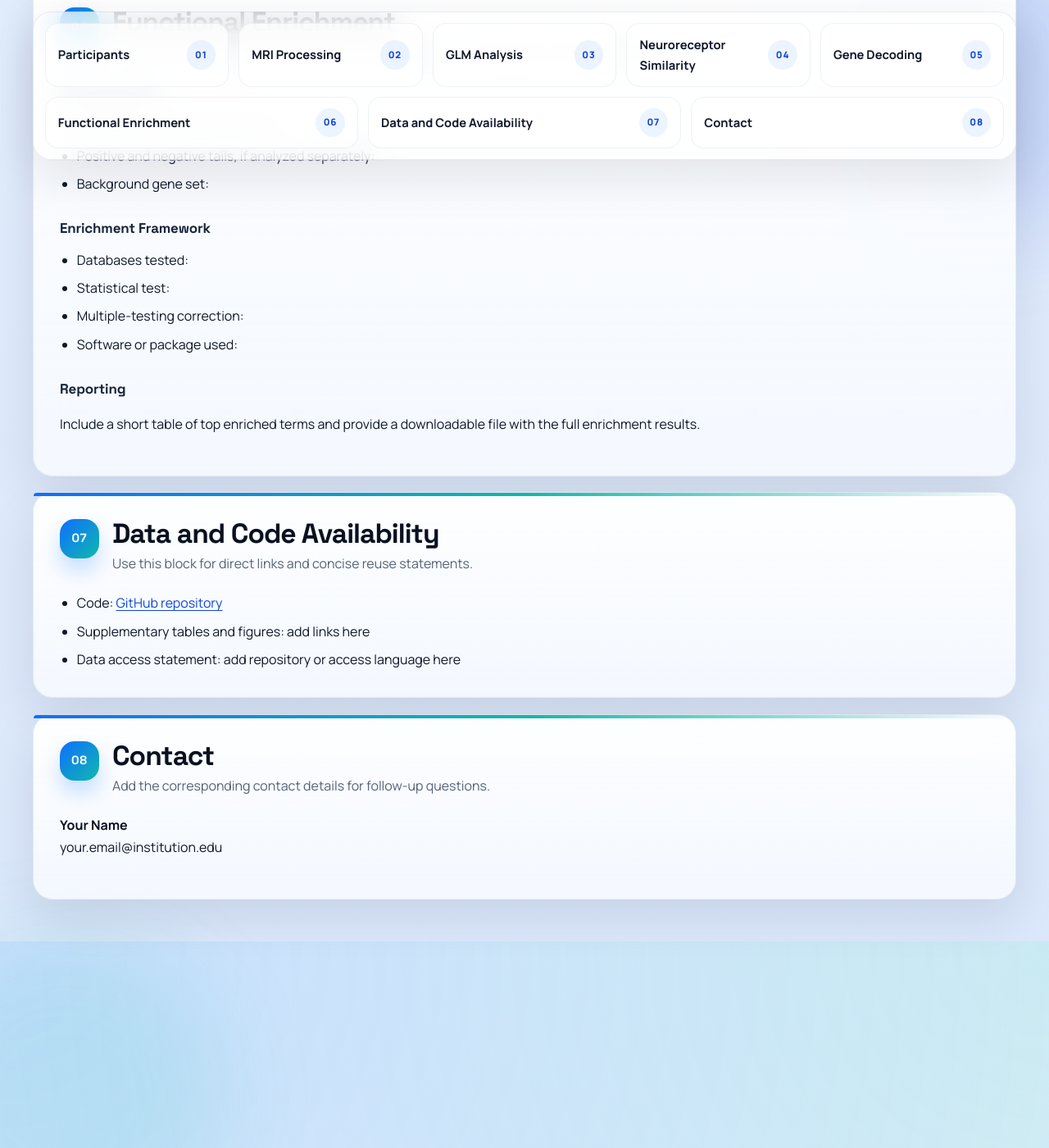
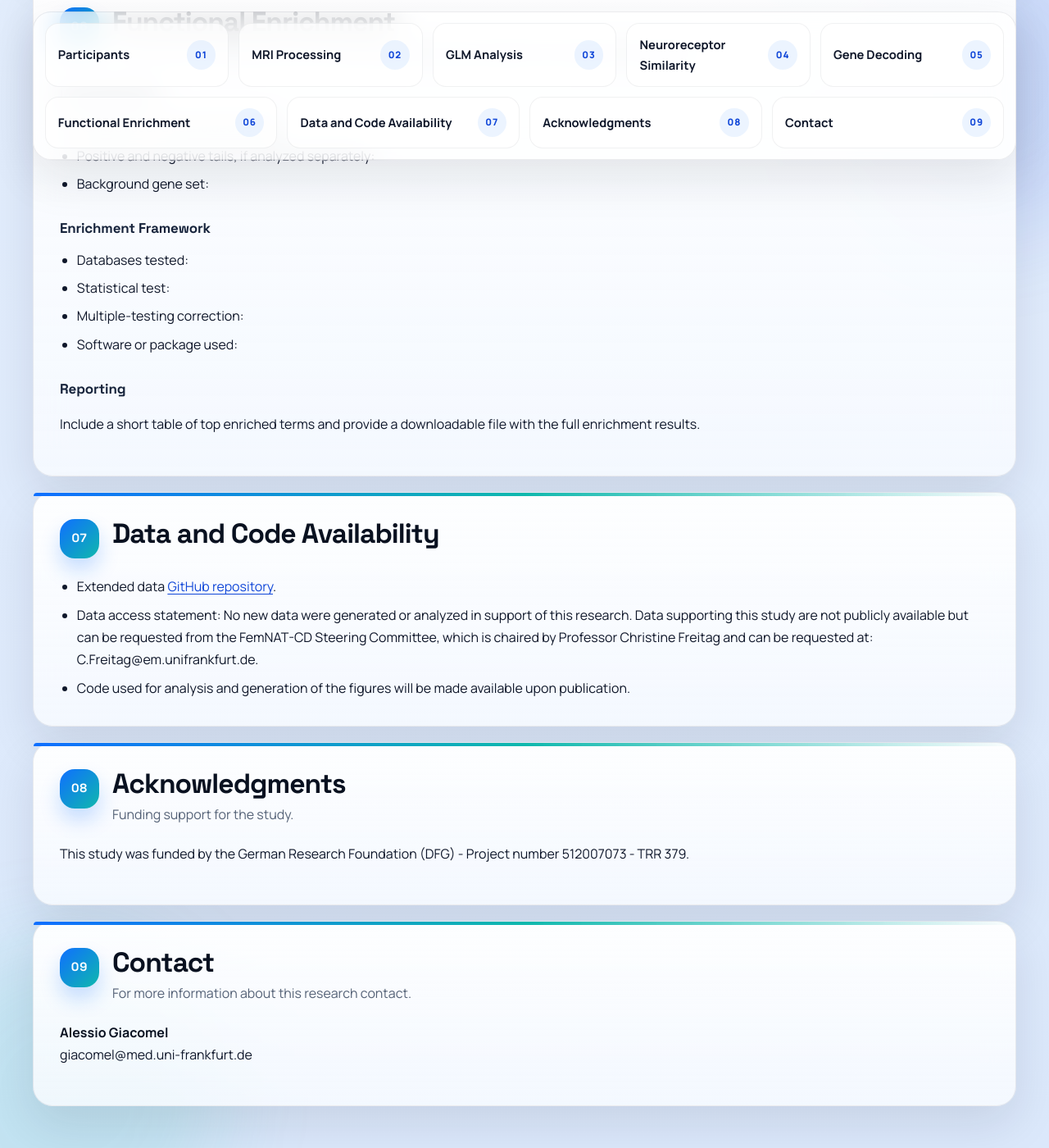
Before and after one commit to alegiac95/Aggression_ohbm26_supplementary, a Jekyll site: the page built from index.md, in a window 1280 px wide and 1400 px high, scrolled down 4465 px. Shown: the whole window at 82% size. Built offline with Jekyll 4.4.1, drawn with Linux system fonts in a browser that asks for light colours.

Commit message:
docs: update supplementary site details

```diff
--- a/index.md
+++ b/index.md
@@ -50,7 +50,8 @@ title: Neuroanatomical and transcriptomic underpinnings of functional aggression
   <a href="#gene-decoding"><span>Gene Decoding</span><span class="section-nav__number">05</span></a>
   <a href="#functional-enrichment"><span>Functional Enrichment</span><span class="section-nav__number">06</span></a>
   <a href="#data-and-code-availability"><span>Data and Code Availability</span><span class="section-nav__number">07</span></a>
-  <a href="#contact"><span>Contact</span><span class="section-nav__number">08</span></a>
+  <a href="#acknowledgments"><span>Acknowledgments</span><span class="section-nav__number">08</span></a>
+  <a href="#contact"><span>Contact</span><span class="section-nav__number">09</span></a>
 </nav>
 
 <section class="section-card" id="participants" markdown="1">
@@ -231,24 +232,36 @@ Include a short table of top enriched terms and provide a downloadable file with
     <span class="section-card__index">07</span>
     <div>
       <h2>Data and Code Availability</h2>
-      <p class="section-card__intro">Use this block for direct links and concise reuse statements.</p>
+      <p class="section-card__intro"></p>
     </div>
   </div>
 
-- Code: [GitHub repository](https://github.com/YOURUSERNAME/Aggression_ohbm26_supplementary)
-- Supplementary tables and figures: add links here
-- Data access statement: add repository or access language here
+- Extended data [GitHub repository](https://github.com/YOURUSERNAME/Aggression_ohbm26_supplementary).
+- Data access statement: No new data were generated or analyzed in support of this research. Data supporting this study are not publicly available but can be requested from the FemNAT-CD Steering Committee, which is chaired by Professor Christine Freitag and can be requested at: C.Freitag@em.unifrankfurt.de.
+- Code used for analysis and generation of the figures will be made available upon publication.
+</section>
+
+<section class="section-card" id="acknowledgments" markdown="1">
+  <div class="section-card__top">
+    <span class="section-card__index">08</span>
+    <div>
+      <h2>Acknowledgments</h2>
+      <p class="section-card__intro">Funding support for the study.</p>
+    </div>
+  </div>
+
+This study was funded by the German Research Foundation (DFG) - Project number 512007073 - TRR 379.
 </section>
 
 <section class="section-card" id="contact" markdown="1">
   <div class="section-card__top">
-    <span class="section-card__index">08</span>
+    <span class="section-card__index">09</span>
     <div>
       <h2>Contact</h2>
-      <p class="section-card__intro">Add the corresponding contact details for follow-up questions.</p>
+      <p class="section-card__intro">For more information about this research contact.</p>
     </div>
   </div>
 
-**Your Name**
-your.email@institution.edu
+**Alessio Giacomel**
+giacomel@med.uni-frankfurt.de
 </section>
```
